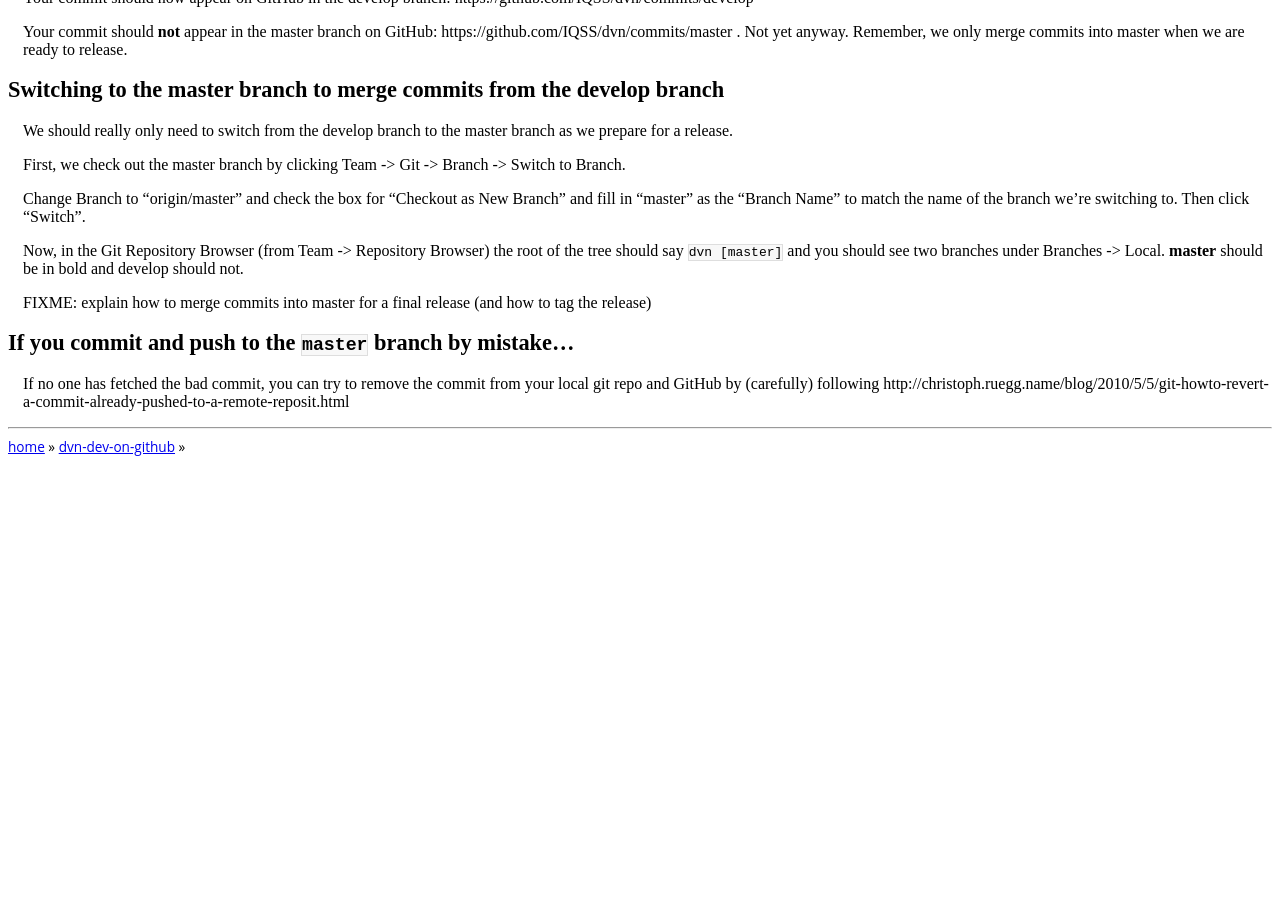
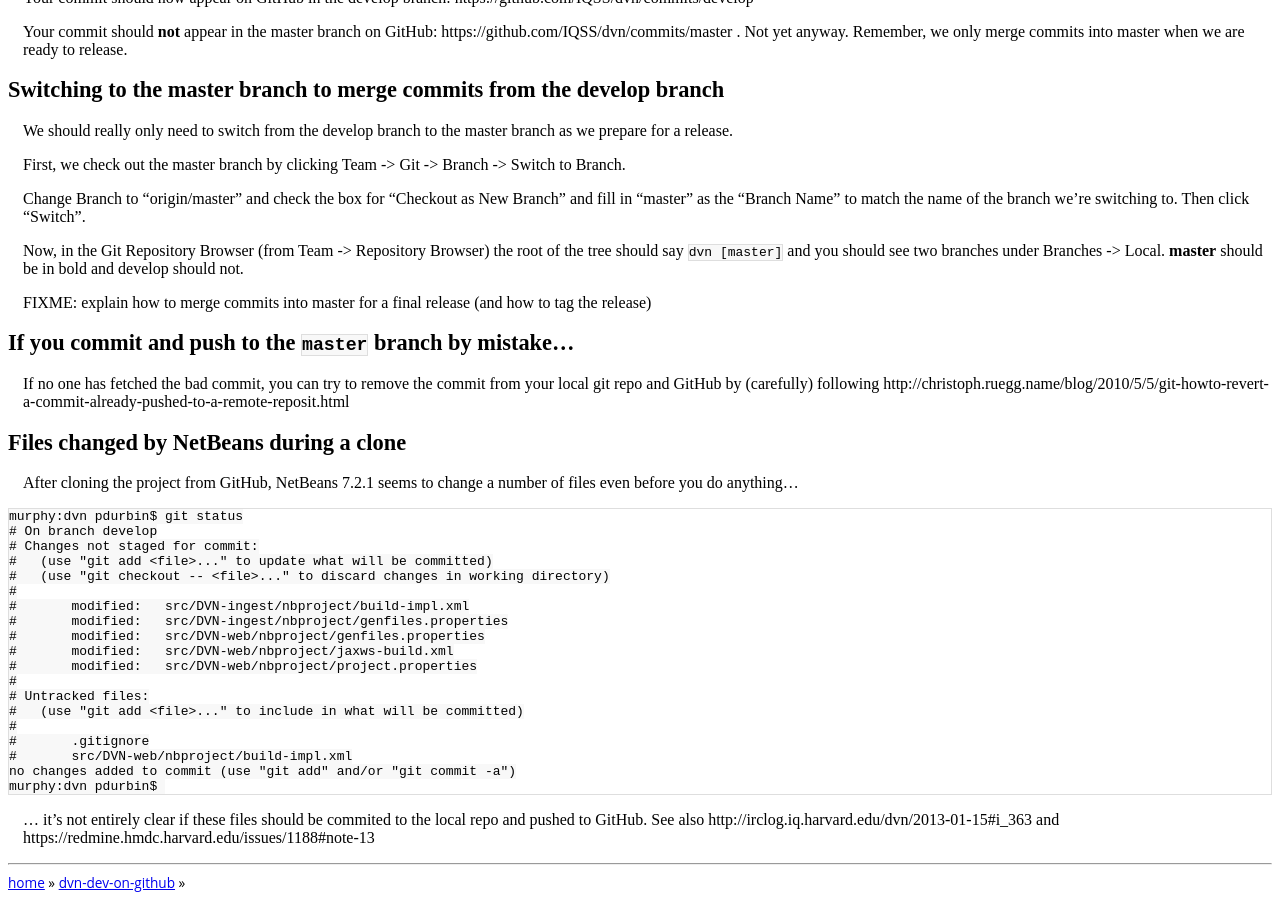
Before and after one commit to dvn/dvn-sourceforge2github, a Jekyll site: the page built from dvn-dev-on-github/quickstart/index.md, in a window 1280 px wide and 900 px high, scrolled down 2188 px. Built offline with Jekyll 4.4.1, drawn with Linux system fonts in a browser that asks for light colours; Markdown is read by kramdown in place of the engine named in the settings; before the commit the page ends 2652 px from its top, so only the background shows below that.

Commit message:
add note about NetBeans files and git

```diff
--- a/dvn-dev-on-github/quickstart/index.md
+++ b/dvn-dev-on-github/quickstart/index.md
@@ -133,3 +133,29 @@ FIXME: explain how to merge commits into master for a final release (and how to
 ## If you commit and push to the `master` branch by mistake...
 
 If no one has fetched the bad commit, you can try to remove the commit from your local git repo and GitHub by (carefully) following http://christoph.ruegg.name/blog/2010/5/5/git-howto-revert-a-commit-already-pushed-to-a-remote-reposit.html
+
+## Files changed by NetBeans during a clone
+
+After cloning the project from GitHub, NetBeans 7.2.1 seems to change a number of files even before you do anything...
+
+    murphy:dvn pdurbin$ git status
+    # On branch develop
+    # Changes not staged for commit:
+    #   (use "git add <file>..." to update what will be committed)
+    #   (use "git checkout -- <file>..." to discard changes in working directory)
+    #
+    #       modified:   src/DVN-ingest/nbproject/build-impl.xml
+    #       modified:   src/DVN-ingest/nbproject/genfiles.properties
+    #       modified:   src/DVN-web/nbproject/genfiles.properties
+    #       modified:   src/DVN-web/nbproject/jaxws-build.xml
+    #       modified:   src/DVN-web/nbproject/project.properties
+    #
+    # Untracked files:
+    #   (use "git add <file>..." to include in what will be committed)
+    #
+    #       .gitignore
+    #       src/DVN-web/nbproject/build-impl.xml
+    no changes added to commit (use "git add" and/or "git commit -a")
+    murphy:dvn pdurbin$
+
+... it's not entirely clear if these files should be commited to the local repo and pushed to GitHub. See also http://irclog.iq.harvard.edu/dvn/2013-01-15#i_363 and https://redmine.hmdc.harvard.edu/issues/1188#note-13
```
